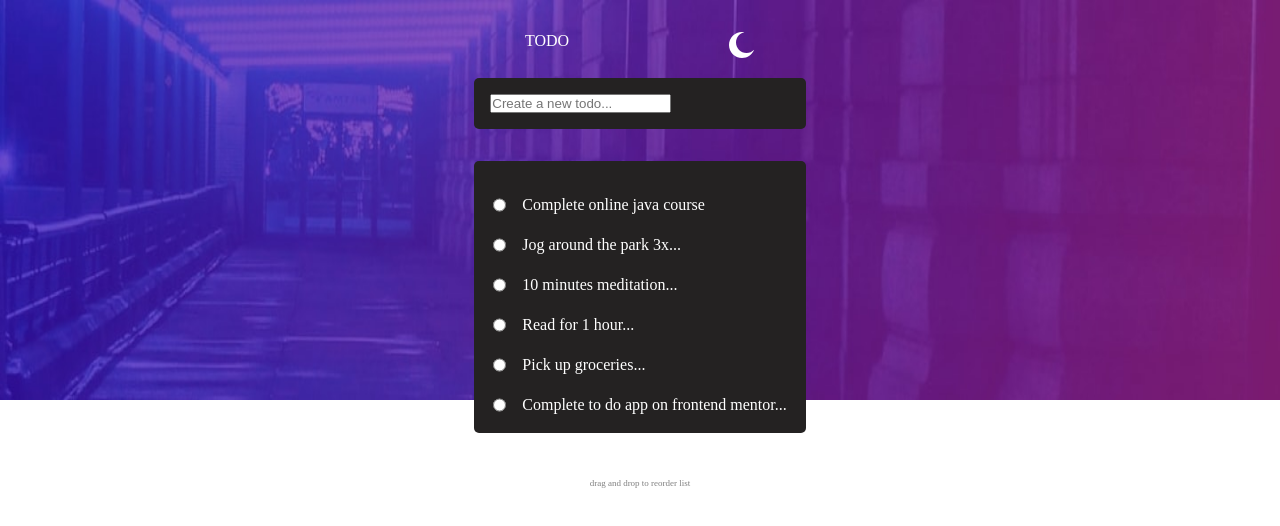
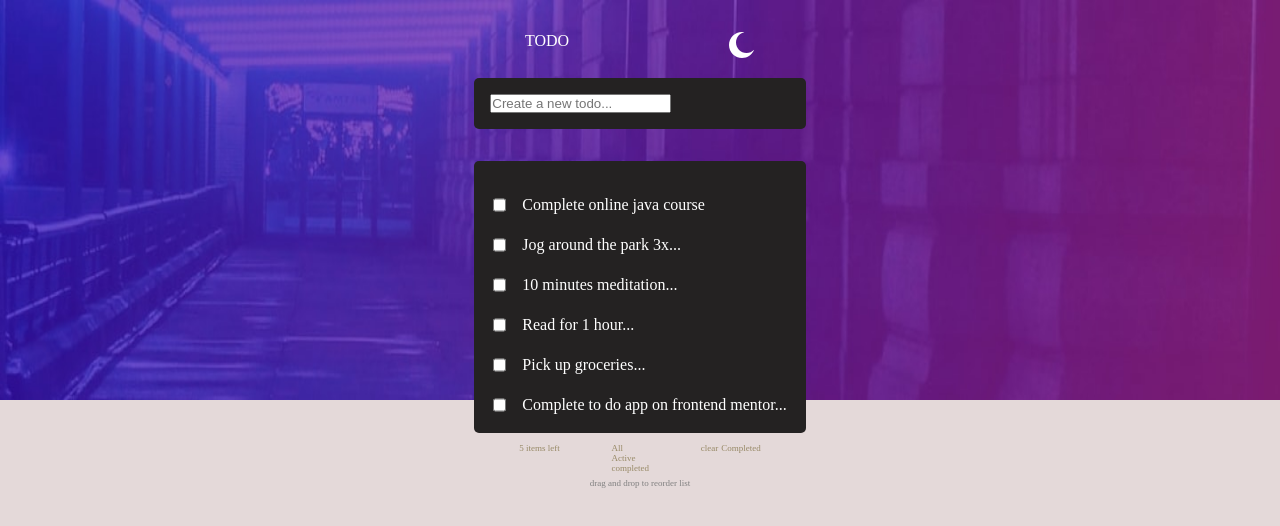
Before and after one commit to DrBethuelkorir/todo-list-app, a plain HTML site: page index.html in a window 1280 px wide. Both pictures are taken after a click on the picture 742 px from the left and 45 px from the top of the page. Drawn offline with Linux system fonts and the light colour scheme.

Commit message:
Refactor todo functionality to use checkboxes and update light mode styles

```diff
--- a/app.js
+++ b/app.js
@@ -2,37 +2,32 @@ const body = document.body;
 const icon = document.querySelector(".mode img");
 
 icon.addEventListener("click", () => {
-    body.classList.toggle("mode-light");
+  body.classList.toggle("mode-light");
 
-    // Swap icon image and alt text
-   if(body.classList.contains("mode-light")){
-    icon.src="images/icon-moon.svg"
-    icon.alt="switch to dark mode"
-   }else{
-    icon.src="images/icon-sun.svg"
-    icon.alt="switch to light mode"
-   }
-
+  if (body.classList.contains("mode-light")) {
+    icon.src = "images/icon-moon.svg";
+    icon.alt = "night mode";
+  } else {
+    icon.src = "images/icon-sun.svg";
+    icon.alt = "light mode";
+  }
 });
 
 const input = document.getElementById("create-today");
 const taskList = document.querySelector(".form-others");
 
-// Listen for Enter key
-input.addEventListener("keypress", function (e) {
+input.addEventListener("keypress", (e) => {
   if (e.key === "Enter") {
     addTodo(input.value.trim());
-    input.value = ""; // Clear input after adding
+    input.value = "";
   }
 });
 
 function addTodo(taskText) {
   if (taskText === "") return;
 
-  // Create unique ID
   const taskId = "todo" + (document.querySelectorAll(".radio-box").length + 1);
 
-  // Create new radio-box
   const newTask = document.createElement("div");
   newTask.className = "radio-box";
   newTask.innerHTML = `
@@ -42,3 +37,15 @@ function addTodo(taskText) {
 
   taskList.appendChild(newTask);
 }
+const checkboxes = document.querySelectorAll('input[type="checkbox"]');
+
+checkboxes.forEach((checkbox) =>{
+  checkbox.addEventListener("change",()=>{
+    if(checkbox.checked){
+      checkbox.parentElement.classList.add("strikethrouh")
+    }
+    else{
+      checkbox.parentElement.classList.remove("strikethrouh")
+    }
+  })
+})
--- a/index.html
+++ b/index.html
@@ -24,27 +24,27 @@
       </div>
       <div class="form-others">
         <div class="radio-box">
-          <input type="radio" id="todo1" name="todo" />
+          <input type="checkbox" id="todo1" name="todo" />
           <label for="todo1">Complete online java course</label>
         </div>
         <div class="radio-box">
-          <input type="radio" id="todo2" name="todo" />
+          <input type="checkbox" id="todo2" name="todo" />
           <label for="todo2">Jog around the park 3x...</label>
         </div>
         <div class="radio-box">
-          <input type="radio" id="todo3" name="todo" />
+          <input type="checkbox" id="todo3" name="todo" />
           <label for="todo3">10 minutes meditation...</label>
         </div>
         <div class="radio-box">
-          <input type="radio" id="todo4" name="todo" />
+          <input type="checkbox" id="todo4" name="todo" />
           <label for="todo4">Read for 1 hour...</label>
         </div>
         <div class="radio-box">
-          <input type="radio" id="todo5" name="todo" />
+          <input type="checkbox" id="todo5" name="todo" />
           <label for="todo5">Pick up groceries...</label>
         </div>
         <div class="radio-box">
-          <input type="radio" id="todo6" name="todo" />
+          <input type="checkbox" id="todo6" name="todo" />
           <label for="todo6">Complete to do app on frontend mentor...</label>
         </div>
       </div>
--- a/style.css
+++ b/style.css
@@ -11,7 +11,7 @@ body{
     min-height: 100vh;
 }
 body.mode-light{
-    background-color: white;
+    background-color: rgb(228, 217, 217);
 }
 .wrapper{
     display: flex;
@@ -58,7 +58,7 @@ body.mode-light{
 .check{
     display: flex;
     justify-content: space-evenly;
-    color: white;
+    color: rgb(151, 137, 102);
     margin-top: 10px;
     font-size: xx-small;
     gap: 7px;
@@ -81,3 +81,6 @@ body.mode-light{
 hr{
     border: 1px solid whitesmoke;
 }
+.strikethrouh{
+    text-decoration: line-through;
+}
```
